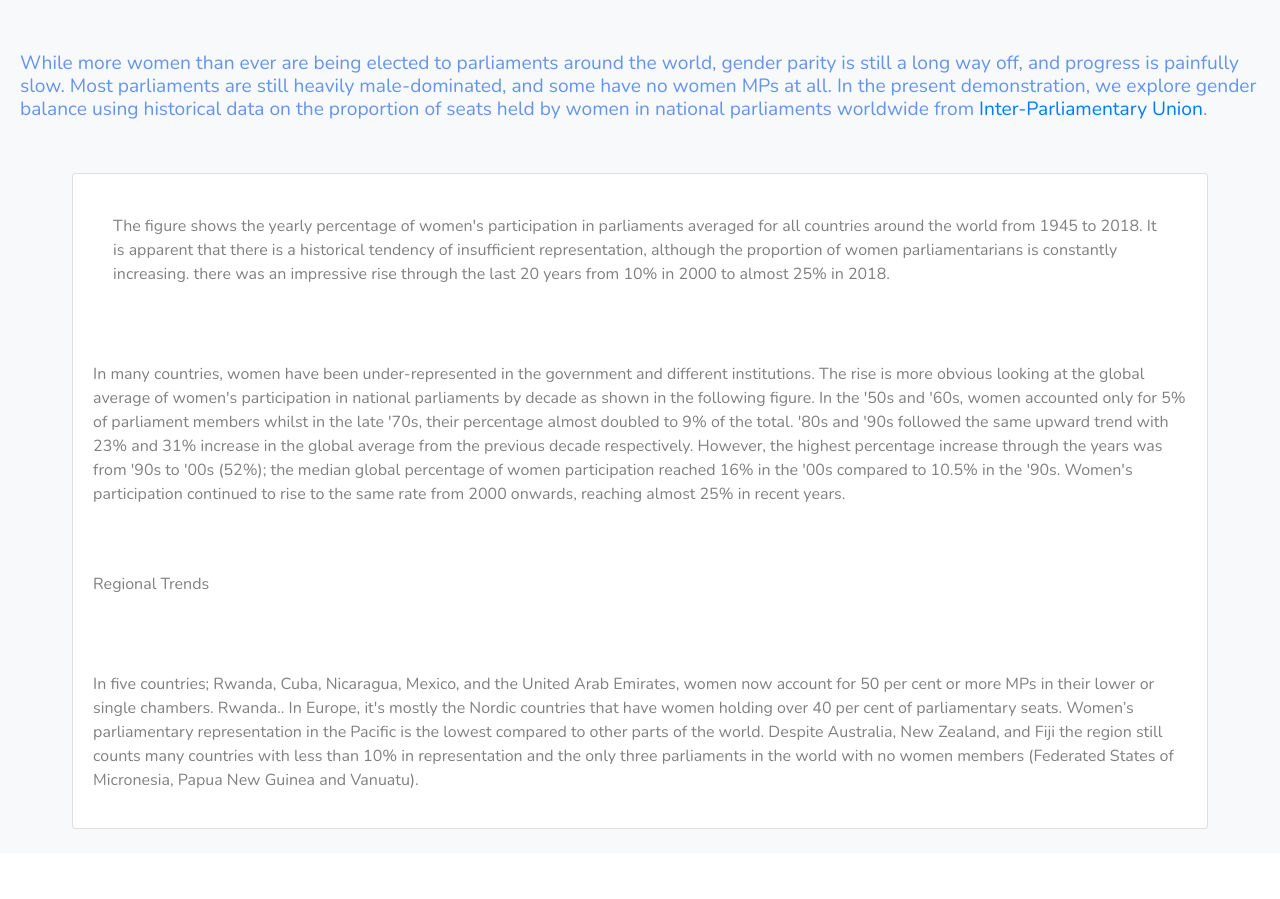
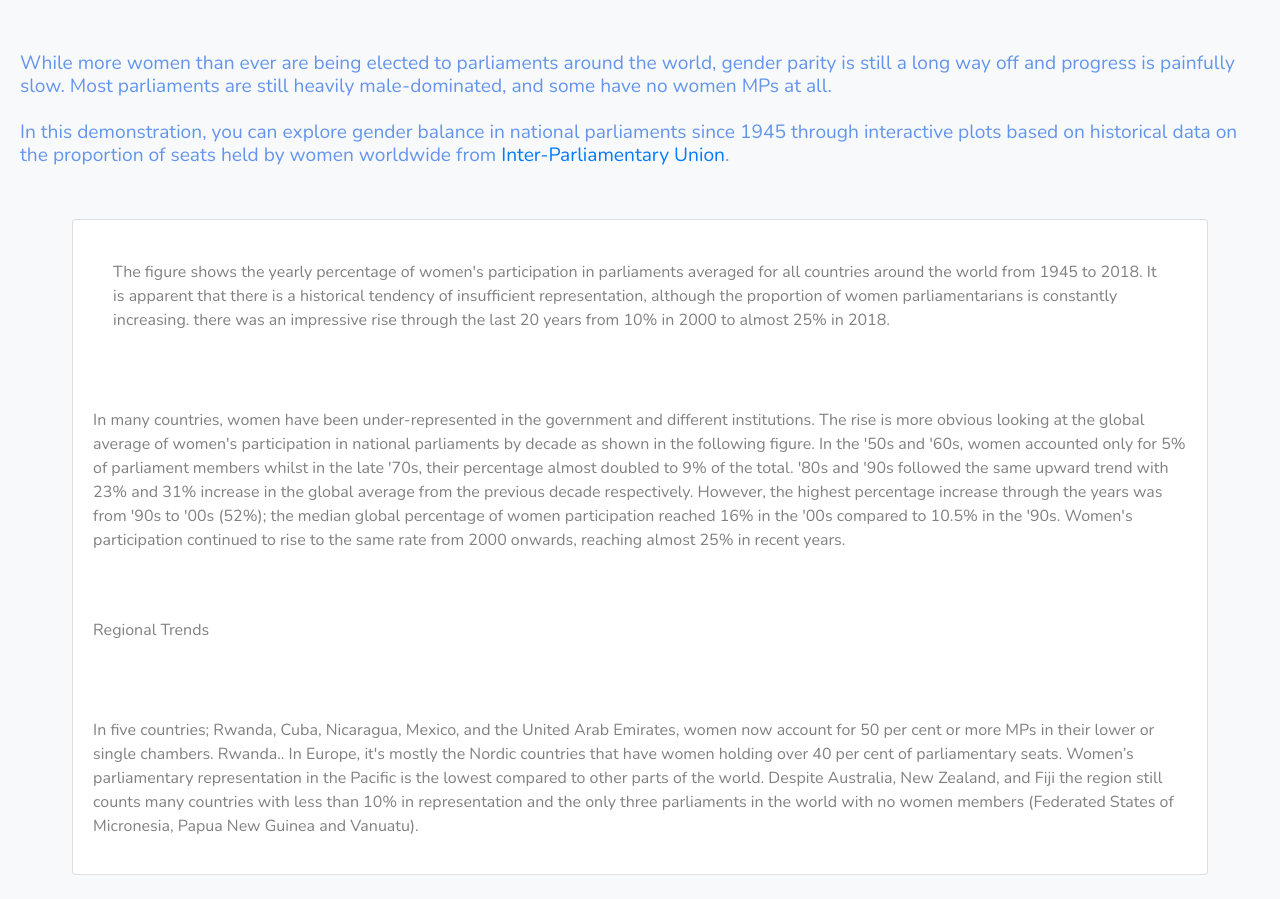
Before and after one commit to Mafaldim/women-in-parliament, a Flask app: page / in a window 1280 px wide. Shown: the part 86-985 px from the top of the page. Before the commit the page ends 915 px from the top, so only its background shows below. Run offline with Flask 2, Linux system fonts and the light colour scheme; some libraries are stand-ins or nearby versions.

Commit message:
updated intro paragraph

```diff
--- a/flaskapp/application/templates/index.html
+++ b/flaskapp/application/templates/index.html
@@ -2,10 +2,13 @@
 {% block content %}
 <div class="site-header-logo">
     <h1 >While more women than ever are being elected to parliaments around the world,
-        gender parity is still a long way off, and progress is painfully slow.
+        gender parity is still a long way off and progress is painfully slow.
         Most parliaments are still heavily male-dominated, and some have no women MPs at all.
-        In the present demonstration, we explore gender balance using historical data on the
-        proportion of seats held by women in national parliaments worldwide from  <a href="https://www.ipu.org/">Inter-Parliamentary Union</a>.
+        <br></br>
+
+        In this demonstration, you can explore gender balance in national parliaments since 1945 through interactive
+        plots  based on historical data on the
+        proportion of seats held by women worldwide from <a href="https://www.ipu.org/">Inter-Parliamentary Union</a>.
     </h1>
 
 </div>
```
